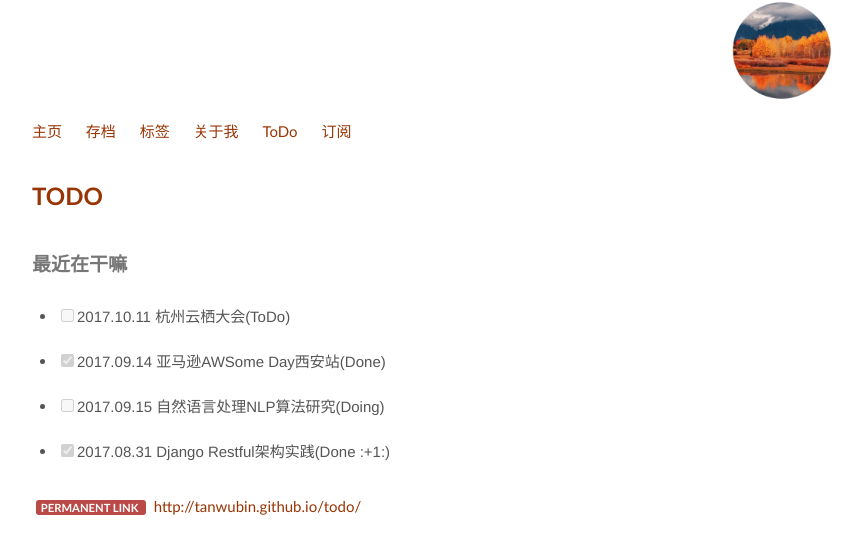
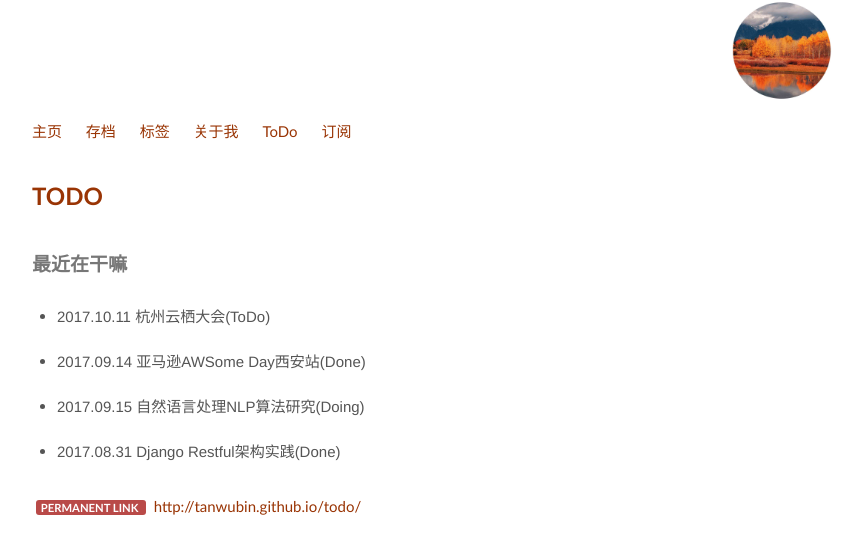
Before and after one commit to fk1091889767/tanwubin.github.io, a Jekyll site: the page built from todo.md, in a window 1280 px wide. Shown: the top 554 px of the page, without its empty margins (208-1070 px from the left). Built offline with Jekyll 4.4.1, drawn with Linux system fonts in a browser that asks for light colours.

Commit message:
update todo

```diff
--- a/todo.md
+++ b/todo.md
@@ -7,10 +7,10 @@ permalink: /todo/
 
 ## 最近在干嘛 #
 
-- [ ] 2017.10.11 杭州云栖大会(ToDo)
+- 2017.10.11 杭州云栖大会(ToDo)
 
-- [x] 2017.09.14 亚马逊AWSome Day西安站(Done)
+- 2017.09.14 亚马逊AWSome Day西安站(Done)
 
-- [ ] 2017.09.15 自然语言处理NLP算法研究(Doing)
+- 2017.09.15 自然语言处理NLP算法研究(Doing)
 
-- [x] 2017.08.31 Django Restful架构实践(Done :+1:)
+- 2017.08.31 Django Restful架构实践(Done)
```
